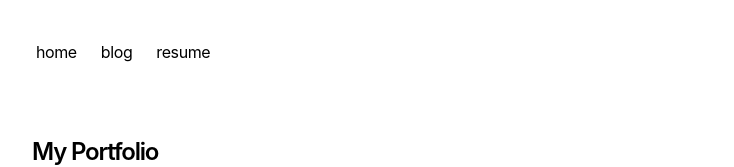
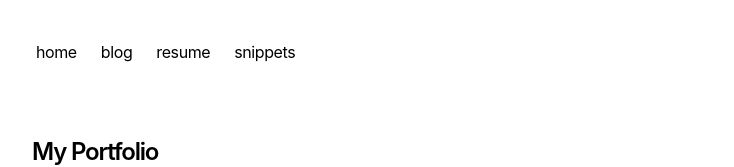
Before and after one commit to tsepakme/tsepakme.com, a Next.js app: page / in a window 1280 px wide. Shown: the top 167 px of the page, without its empty margins (272-1006 px from the left). Built offline with nearby package versions, Linux system fonts and the light colour scheme.

Commit message:
Add missing nav item for snippets in Navbar component

```diff
--- a/app/components/nav.tsx
+++ b/app/components/nav.tsx
@@ -9,6 +9,9 @@ const navItems = {
   },
   "/resume": {
     name: "resume",
+  },
+  "/snippets": {
+    name: "snippets",
   }
 };
 
```
